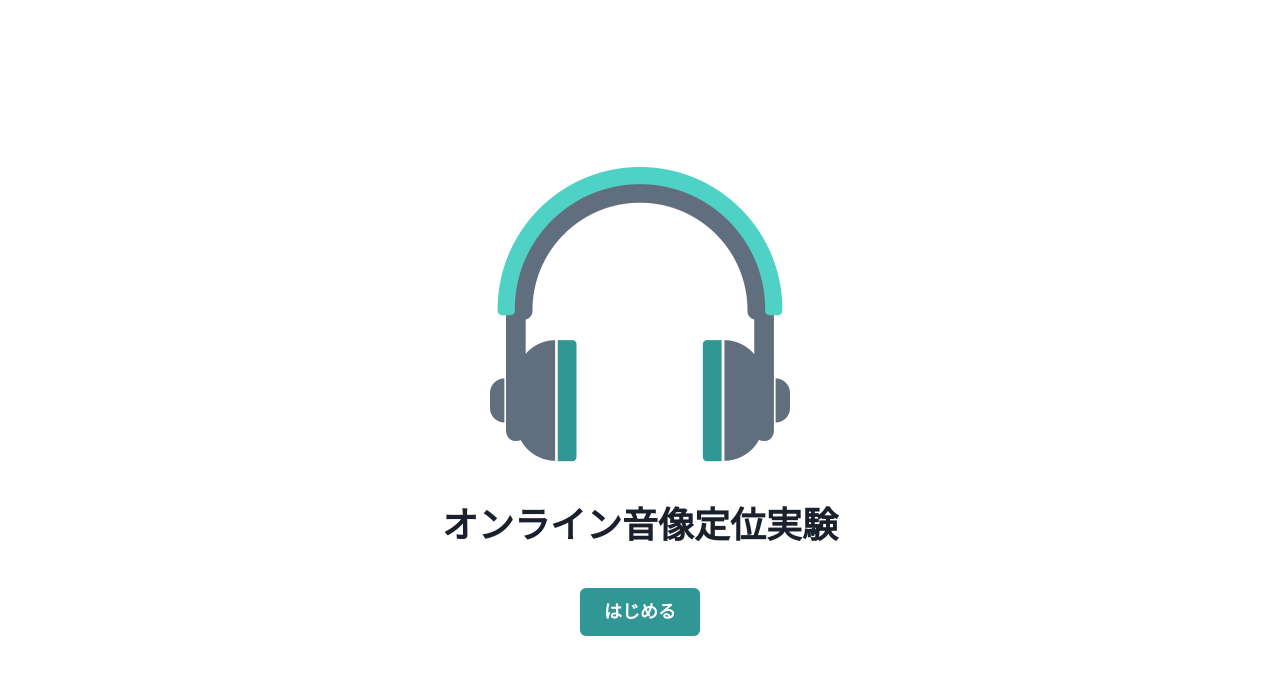
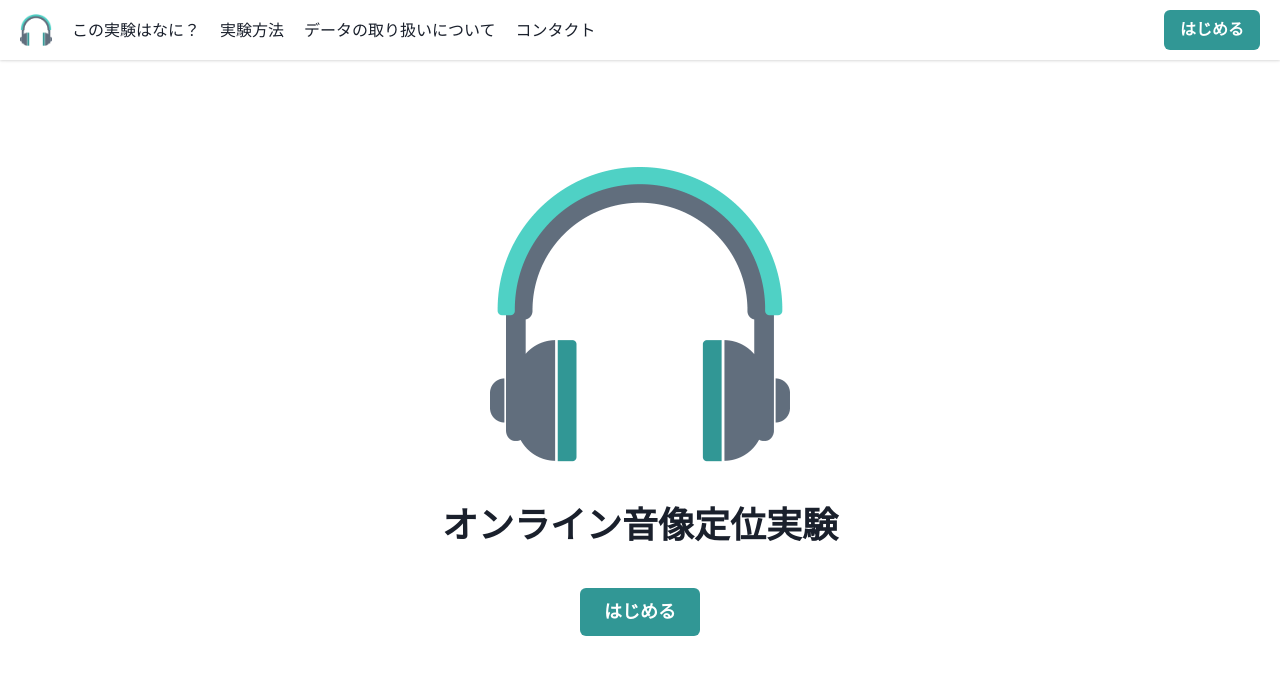
Before and after one commit to kudolab/kokutou, a Next.js app in the folder kokutou-frontend/: page / in a window 1280 px wide. Shown: the top 674 px of the page. Built offline with nearby package versions, Linux system fonts and the light colour scheme.

Commit message:
Add a header and some changes for the components

```diff
--- /dev/null
+++ b/kokutou-frontend/components/header.tsx
@@ -0,0 +1,163 @@
+import {
+  Flex, HStack, Link, Spacer,
+} from '@chakra-ui/react';
+import IconHeadphone from 'components/icon-headphone';
+import StartButton from 'components/start-button';
+
+export default function Header() {
+  return (
+    <Flex as="header" position="fixed" w="100%" boxShadow="base">
+      <HStack p="10px" pl="20px" spacing="20px" align="center" justify="center">
+        <IconHeadphone width="32px" height="32px" />
+        <Link href="/">
+          この実験はなに？
+        </Link>
+        <Link href="/">
+          実験方法
+        </Link>
+        <Link href="/">
+          データの取り扱いについて
+        </Link>
+        <Link href="/">
+          コンタクト
+        </Link>
+      </HStack>
+      <Spacer />
+      <HStack
+        p="10px"
+        pr="20px"
+        spacing="20px"
+        align="center"
+        justify="center"
+        justifySelf="flex-end"
+      >
+        <StartButton size="md" />
+      </HStack>
+    </Flex>
+  );
+}
+
+// const NavigationC: React.VFC = () => {
+//   return (
+//     <NavigationC>
+//       <Frame12>
+//         <Frame64>
+//           <Frame65>
+//             <IconHeadphone>
+//               <headphone>
+//                 <img src="" />
+//               </headphone>
+//             </IconHeadphone>
+//           </Frame65>
+//           <Text>この実験はなに？</Text>
+//           <Text>実験方法</Text>
+//           <Text>データの取り扱い</Text>
+//           <Text>コンタクト</Text>
+//         </Frame64>
+//       </Frame12>
+//       <Button>
+//         <Text>はじめる</Text>
+//       </Button>
+//     </NavigationC>
+//   )
+// }
+//
+// const NavigationC = styled.div`
+//   display: flex;
+//   flex-direction: row;
+//   justify-content: center;
+//   align-items: flex-start;
+//   padding: 0.375rem 3.0625rem;
+//   gap: 30.8125rem;
+//   background-color: #ffffff;
+// `
+// const Frame12 = styled.div`
+//   display: flex;
+//   flex-direction: row;
+//   justify-content: flex-start;
+//   align-items: flex-start;
+//   gap: 1.625rem;
+// `
+// const Frame64 = styled.div`
+//   display: flex;
+//   flex-direction: row;
+//   justify-content: flex-start;
+//   align-items: flex-start;
+//   gap: 1.25rem;
+// `
+// const Frame65 = styled.div`
+//   display: flex;
+//   flex-direction: row;
+//   justify-content: flex-start;
+//   align-items: flex-start;
+//   padding: 0.375rem;
+//   gap: 0.625rem;
+//   background-color: #ffffff;
+// `
+// const IconHeadphone = styled.div`
+//   height: 36px;
+//   width: 36px;
+//   background-color: #ffffff;
+// `
+// const headphone = styled.div`
+//   height: 35px;
+//   width: 35px;
+// `
+// const img1 = styled.div`
+//   height: 35px;
+//   width: 35px;
+// `
+// const text2 = styled.div`
+//   text-align: center;
+//   vertical-align: middle;
+//   font-size: 15px;
+//   font-family: Montserrat;
+//   letter-spacing: -1.5%;
+//   line-height: auto;
+//   color: #38b2ac;
+// `
+// const text3 = styled.div`
+//   text-align: center;
+//   vertical-align: middle;
+//   font-size: 15px;
+//   font-family: Montserrat;
+//   letter-spacing: -1.5%;
+//   line-height: auto;
+//   color: #38b2ac;
+// `
+// const text4 = styled.div`
+//   text-align: center;
+//   vertical-align: middle;
+//   font-size: 15px;
+//   font-family: Montserrat;
+//   letter-spacing: -1.5%;
+//   line-height: auto;
+//   color: #38b2ac;
+// `
+// const text5 = styled.div`
+//   text-align: center;
+//   vertical-align: middle;
+//   font-size: 15px;
+//   font-family: Montserrat;
+//   letter-spacing: -1.5%;
+//   line-height: auto;
+//   color: #38b2ac;
+// `
+// const Button = styled.div`
+//   border-radius: 0.375rem;
+//   display: flex;
+//   flex-direction: row;
+//   justify-content: center;
+//   align-items: center;
+//   padding: 0.625rem 1.5rem;
+//   gap: 0.5rem;
+//   background-color: #319795;
+// `
+// const text6 = styled.div`
+//   text-align: left;
+//   vertical-align: top;
+//   font-size: 18px;
+//   font-family: Inter;
+//   line-height: 28%;
+//   color: #ffffff;
+// `
--- a/kokutou-frontend/components/hero.tsx
+++ b/kokutou-frontend/components/hero.tsx
@@ -1,7 +1,8 @@
 import {
-  Button, Center, Container, Heading, VStack,
+  Center, Container, Heading, VStack,
 } from '@chakra-ui/react';
 import IconHeadphone from 'components/icon-headphone';
+import StartButton from 'components/start-button';
 
 export default function Hero() {
   return (
@@ -10,9 +11,7 @@ export default function Hero() {
         <VStack spacing="40px">
           <IconHeadphone width="300px" height="300px" />
           <Heading as="h1" size="xl">オンライン音像定位実験</Heading>
-          <Button colorScheme="teal" size="lg">
-            はじめる
-          </Button>
+          <StartButton size="lg" />
         </VStack>
       </Center>
     </Container>
--- /dev/null
+++ b/kokutou-frontend/components/start-button.tsx
@@ -0,0 +1,13 @@
+import { Button } from '@chakra-ui/react';
+
+type StartButtonProps = {
+  size: string
+}
+
+export default function StartButton({ size }: StartButtonProps) {
+  return (
+    <Button colorScheme="teal" size={size}>
+      はじめる
+    </Button>
+  );
+}
--- a/kokutou-frontend/pages/index.tsx
+++ b/kokutou-frontend/pages/index.tsx
@@ -1,17 +1,19 @@
 import { Box } from '@chakra-ui/react';
 import Head from 'next/head';
 import Hero from 'components/hero';
+import Header from 'components/header';
 
 export default function Home() {
   return (
     <Box>
       <Head>
         <title>音像定位実験システム</title>
-        <meta name="description" content="Created by Tetsu Takizawa"/>
-        <link rel="icon" href="/favicon.ico"/>
+        <meta name="description" content="Created by Tetsu Takizawa" />
+        <link rel="icon" href="/favicon.ico" />
       </Head>
+      <Header />
       <main>
-        <Hero/>
+        <Hero />
       </main>
     </Box>
   );
```
